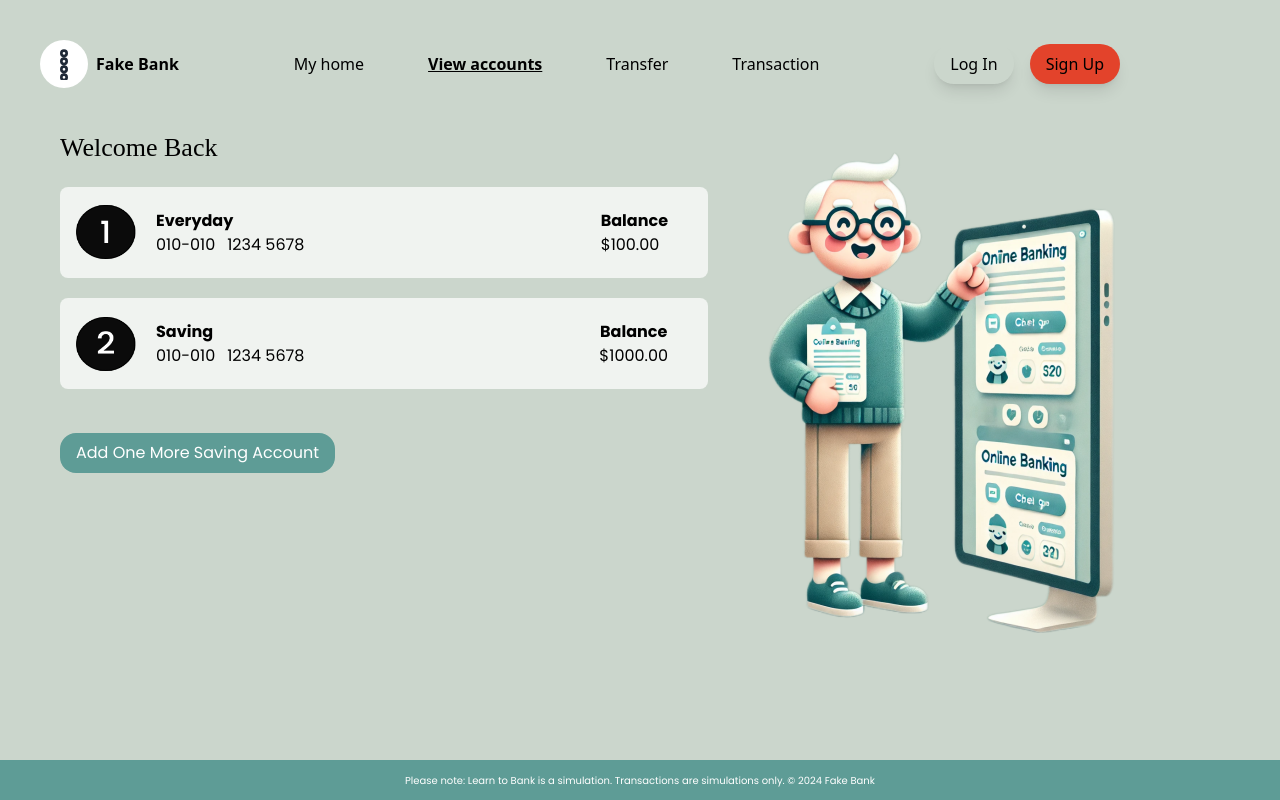
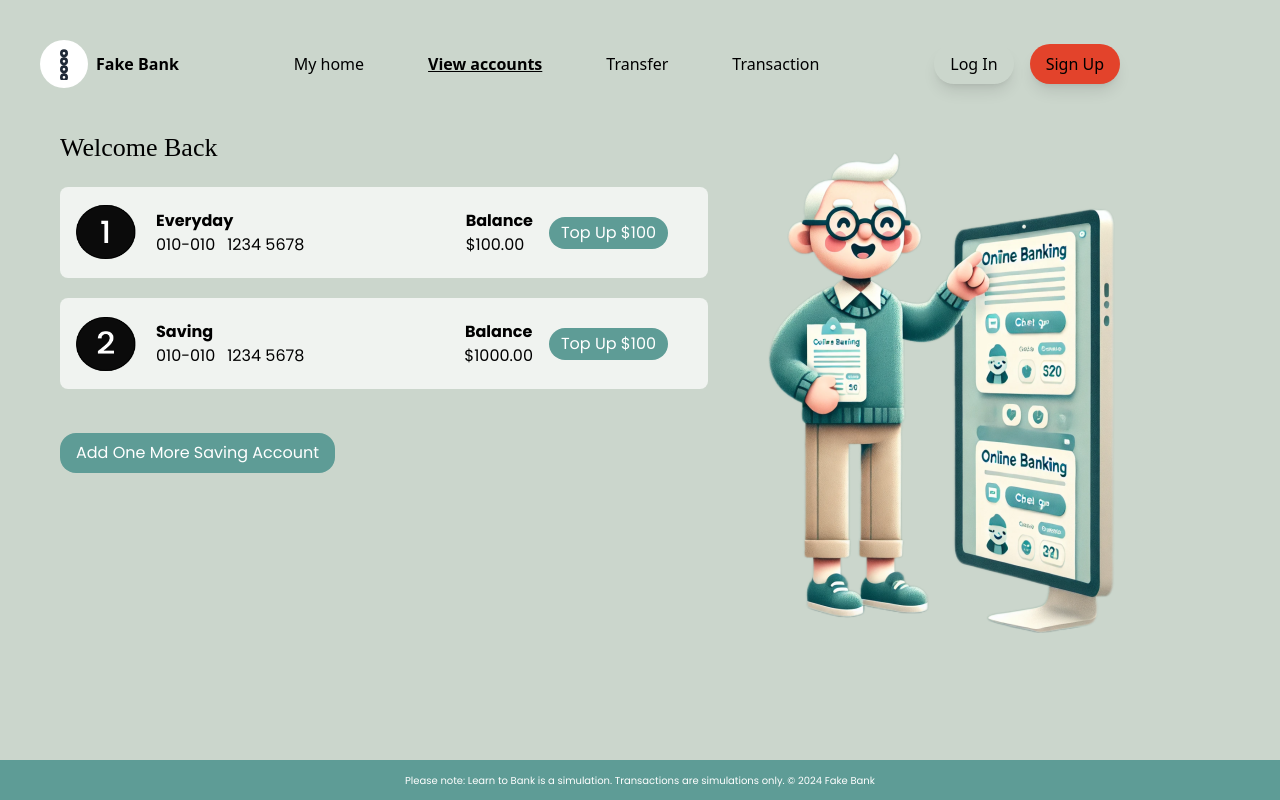
Before and after one commit to ponkpook/Fake-Bank-Front, a React (Create React App) app: page /accounts in a window 1280 px wide. Built offline with nearby package versions, Linux system fonts and the light colour scheme; a web font is replaced by a local one.

Commit message:
feat(modal-accounts): add top-up button for each account

```diff
--- a/src/components/BPay.tsx
+++ b/src/components/BPay.tsx
@@ -1,12 +1,8 @@
 import React, { useState } from "react";
+import { IAccount } from "../type";
 
 interface BPayProps {
-  accounts: {
-    name: string;
-    bsb: string;
-    accNo: string;
-    balance: string;
-  }[];
+  accounts: IAccount[];
 }
 
 export const BPay: React.FC<BPayProps> = ({ accounts }) => {
--- a/src/components/RecurringPayments.tsx
+++ b/src/components/RecurringPayments.tsx
@@ -1,13 +1,9 @@
 import React, { useState } from "react";
 import { NewPayeePopup } from "./NewPayeePopup";
+import { IAccount } from "../type";
 
 interface RecurringPaymentsProps {
-  accounts: {
-    name: string;
-    bsb: string;
-    accNo: string;
-    balance: string;
-  }[];
+  accounts: IAccount[];
 }
 
 export const RecurringPayments: React.FC<RecurringPaymentsProps> = ({
--- a/src/components/TransferBetweenAccounts.tsx
+++ b/src/components/TransferBetweenAccounts.tsx
@@ -1,13 +1,9 @@
 import React, { useState } from "react";
+import { IAccount } from "../type";
 
 // 接收 accounts 作为 props
 interface TransferBetweenAccountsProps {
-  accounts: {
-    name: string;
-    bsb: string;
-    accNo: string;
-    balance: string;
-  }[];
+  accounts: IAccount[];
 }
 
 export const TransferBetweenAccounts: React.FC<
--- a/src/components/TransferToOthers.tsx
+++ b/src/components/TransferToOthers.tsx
@@ -1,13 +1,9 @@
 import React, { useState } from "react";
 import { NewPayeePopup } from "./NewPayeePopup";
+import { IAccount } from "../type";
 
 interface TransferToOthersProps {
-  accounts: {
-    name: string;
-    bsb: string;
-    accNo: string;
-    balance: string;
-  }[];
+  accounts: IAccount[];
 }
 
 export const TransferToOthers: React.FC<TransferToOthersProps> = ({
--- a/src/components/modal-accounts.tsx
+++ b/src/components/modal-accounts.tsx
@@ -4,11 +4,13 @@ import { IAccount } from "../type";
 type ModalAccountsProps = {
   accounts: IAccount[];
   onAddAccount: () => void;
+  onTopUp: (index: number, amount: number) => void;
 };
 
 export const ModalAccounts: React.FC<ModalAccountsProps> = ({
   accounts,
   onAddAccount,
+  onTopUp,
 }) => {
   return (
     <div className="flex flex-col gap-space-5 w-full px-[60px]">
@@ -37,11 +39,23 @@ export const ModalAccounts: React.FC<ModalAccountsProps> = ({
             </div>
           </div>
           <div className="flex flex-col px-space-10">
-            <div className="flex justify-center">
-              <span className="font-poppins font-bold">Balance</span>
-            </div>
-            <div className="flex justify-start">
-              <span className="font-poppins">{account.balance}</span>
+            <div className="flex items-center space-x-4">
+              {/* 显示余额 */}
+              <div className="flex flex-col">
+                <div className="flex justify-center">
+                  <span className="font-poppins font-bold">Balance</span>
+                </div>
+                <div className="flex justify-start">
+                  <span className="font-poppins">{account.balance}</span>
+                </div>
+              </div>
+              {/* 新增充值按钮，放在余额的右边，调整大小 */}
+              <button
+                onClick={() => onTopUp(index, 100)} // 点击按钮充值100
+                className="bg-teal-green text-white font-poppins px-3 py-1 text-sm rounded-m"
+              >
+                Top Up $100
+              </button>
             </div>
           </div>
         </div>
--- a/src/pages/viewaccount.tsx
+++ b/src/pages/viewaccount.tsx
@@ -31,6 +31,21 @@ export const Viewaccount = () => {
   }, []);
   const [accounts, setAccounts] = useState<IAccount[]>([]);
 
+  // 充值函数，增加指定账户的余额
+  const topUpAccount = (index: number, amount: number) => {
+    const updatedAccounts = accounts.map((account, i) => {
+      if (i === index) {
+        // 更新账户余额
+        const updatedBalance =
+          parseFloat(account.balance.replace("$", "")) + amount;
+        return { ...account, balance: `$${updatedBalance.toFixed(2)}` };
+      }
+      return account;
+    });
+    setAccounts(updatedAccounts);
+    localStorage.setItem(accountsKey, JSON.stringify(updatedAccounts)); // 更新 localStorage
+  };
+
   const addAccount = () => {
     if (accounts.length >= 5) return;
     const newAccount = {
@@ -42,6 +57,7 @@ export const Viewaccount = () => {
     };
     const newAccounts = [...accounts, newAccount];
     setAccounts(newAccounts);
+
     localStorage.setItem(accountsKey, JSON.stringify(newAccounts));
   };
 
@@ -50,7 +66,11 @@ export const Viewaccount = () => {
       <div>
         <div className="flex flex-row">
           <div className="flex w-[60%]">
-            <ModalAccounts accounts={accounts} onAddAccount={addAccount} />
+            <ModalAccounts
+              accounts={accounts}
+              onAddAccount={addAccount}
+              onTopUp={topUpAccount}
+            />
           </div>
           <div className="flex flex-[1]">
             <img
```
